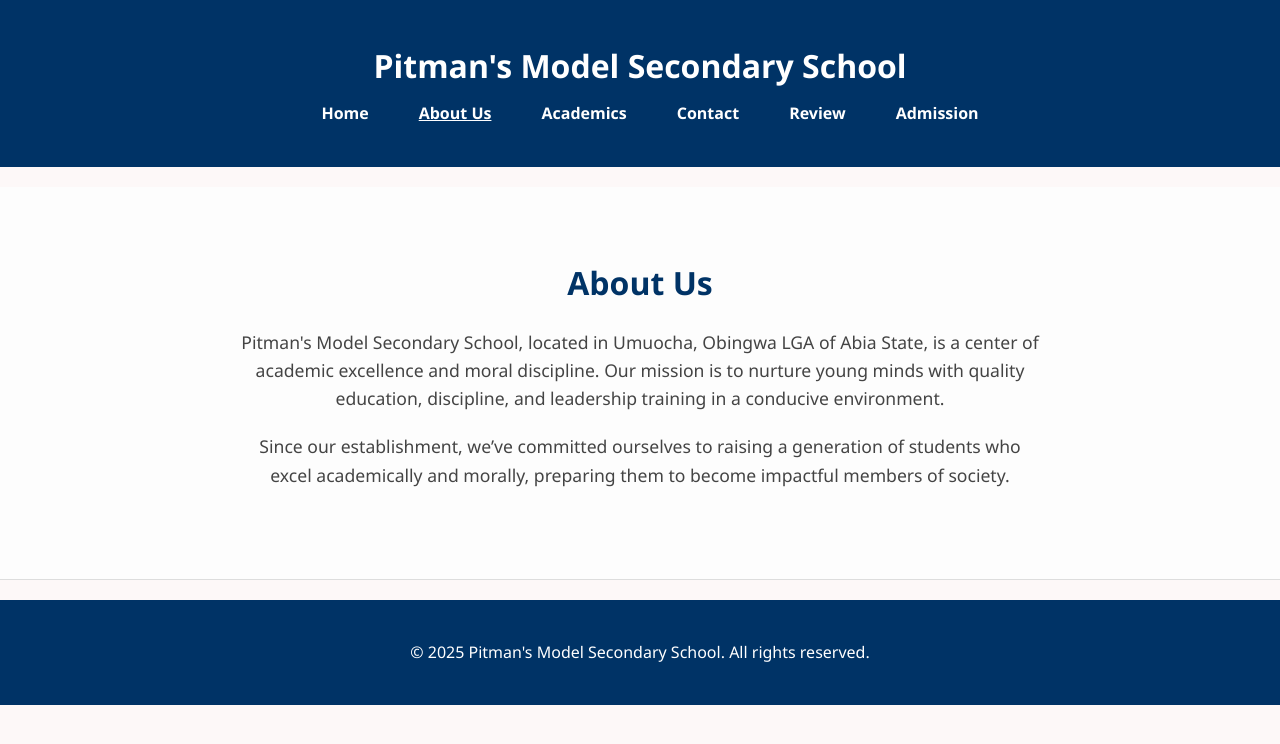
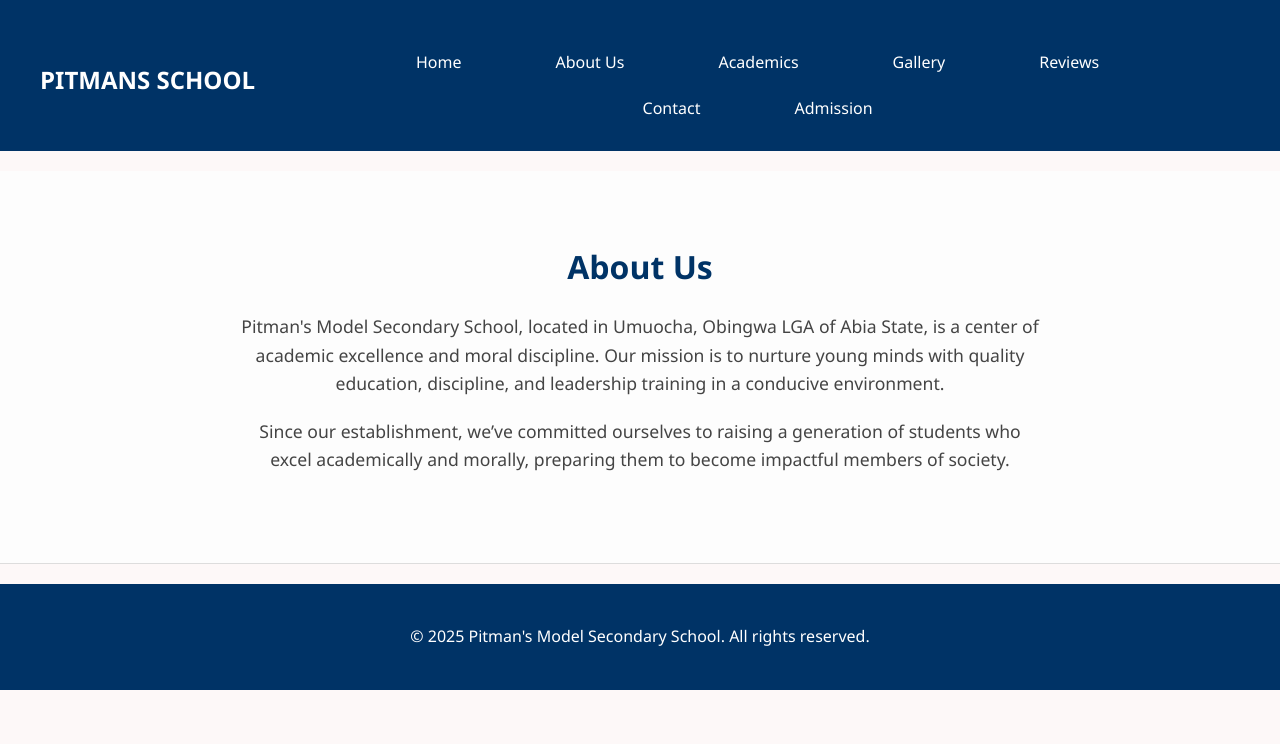
Before and after one commit to samstan805/pitmans-school, a plain HTML site: page about.html in a window 1280 px wide. Drawn offline with Linux system fonts and the light colour scheme.

Commit message:
Add files via upload

```diff
--- a/about.html
+++ b/about.html
@@ -8,19 +8,22 @@
 </head>
 <body>
   <header>
-    <div class="container">
-      <h1>Pitman's Model Secondary School</h1>
-      <nav>
-        <ul>
+    <nav class="navbar">
+      <div class="logo">PITMANS SCHOOL</div>
+
+      <input type="checkbox" id="menu-toggle" class="menu-toggle">
+      <label for="menu-toggle" class="menu-icon">&#9776;</label>
+
+      <ul class="nav-links">
         <li><a href="index.html">Home</a></li>
-          <li><a href="about.html"class="active">About Us</a></li>
+        <li><a href="about.html">About Us</a></li>
         <li><a href="academics.html">Academics</a></li>
+        <li><a href="gallery.html">Gallery</a></li>
+        <li><a href="reviews.html">Reviews</a></li>
         <li><a href="contact.html">Contact</a></li>
-          <li><a href="reviews.html">Review</a></li>
         <li><a href="admission.html">Admission</a></li>
       </ul>
     </nav>
-    </div>
   </header>
 
   <section class="about">
```
Lines whose indentation alone changed are shown as unchanged.
